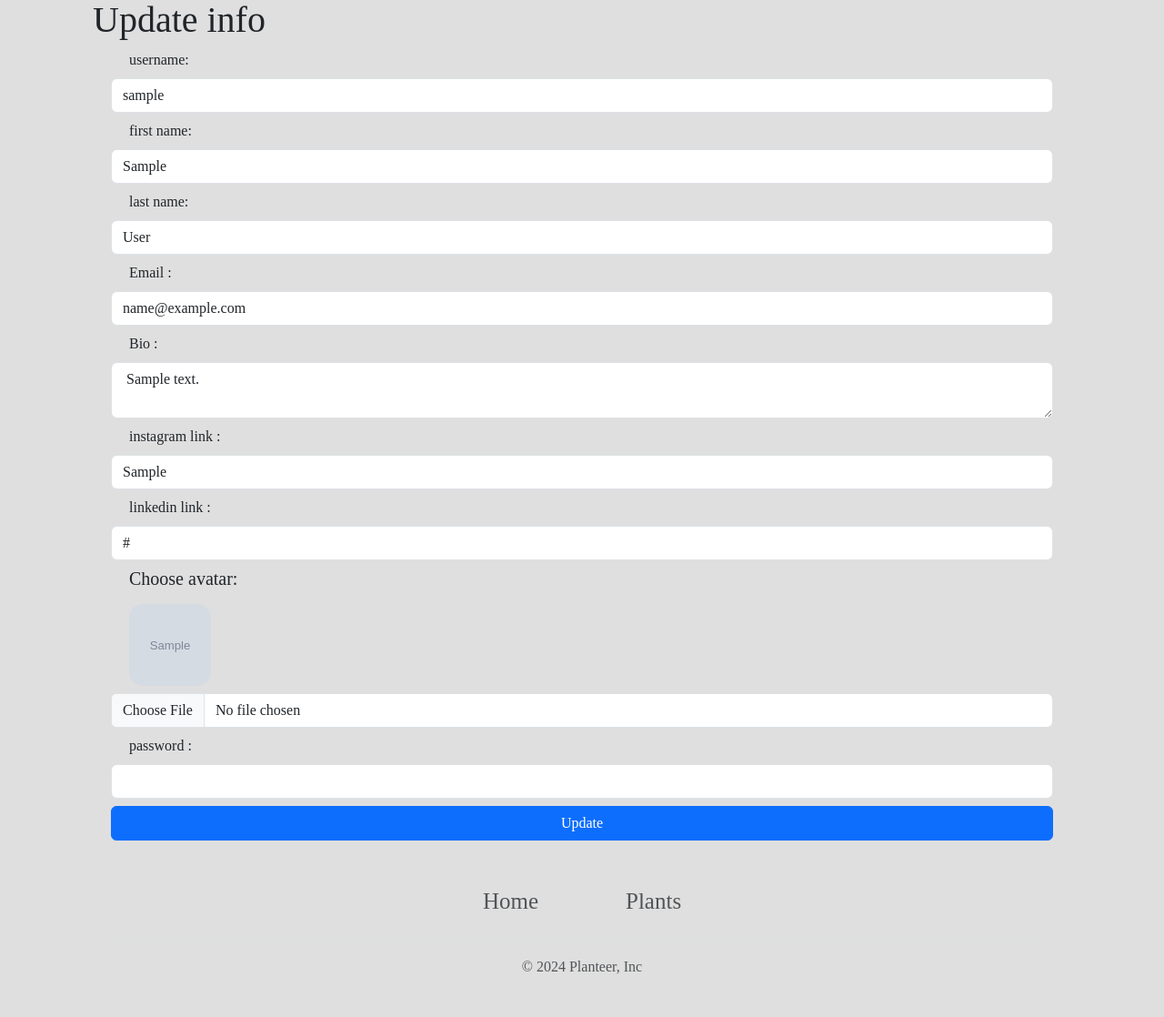
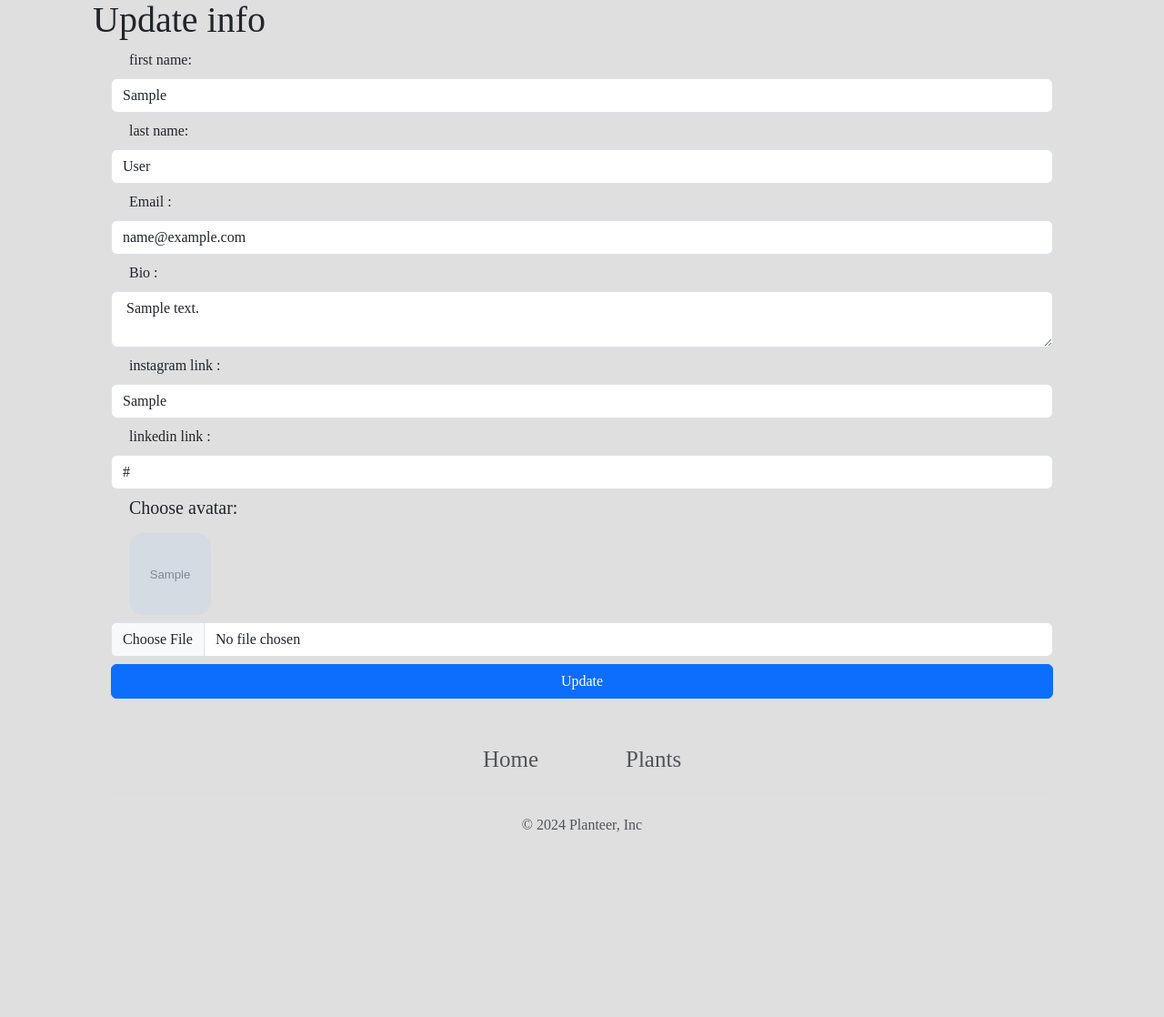
Before and after one commit to T-Python-Feb-24/LAB-ORM-2-PLANTEER, a Django app: page /accounts/update/profile/1/ in a window 1280 px wide. Shown: the part 98-1216 px from the top of the page at 91% size. After the commit the page ends 1013 px from the top, so only its background shows below. Run offline with Django 5.2, Linux system fonts and the light colour scheme; a user stored in the database is signed in; tables that the repository leaves empty hold one stand-in row (values such as "Sample post"); grey boxes marked "Sample" are stand-in pictures.

Commit message:
update profile

```diff
--- a/Planteer/accounts/templates/accounts/update_info.html
+++ b/Planteer/accounts/templates/accounts/update_info.html
@@ -6,10 +6,8 @@
         <h1>Update info</h1>
         <div class="col">
 
-            <form action="{% url 'accounts:update_info' acc.id %}" method="post" class="d-flex flex-column gap-2" enctype="multipart/form-data">
+            <form action="{% url 'accounts:update_info' request.user.id %}" method="post" class="d-flex flex-column gap-2" enctype="multipart/form-data">
                 {% csrf_token %}
-                 <label for="html">username:</label>
-                <input name="username" class="form-control" type="text" minlength="3" required value="{{ acc.username }}"  />
                  <label for="html">first name:</label>
                 <input name="first_name" class="form-control" type="text" minlength="3"  value="{{ acc.first_name }}"  />
                  <label for="html">last name:</label>
@@ -27,8 +25,6 @@
                  <h5>Choose avatar:</h5>
                 <img src="{{ info.avatar.url }}" class="thumb" />
                 <input name="avatar"  type="file"  accept="image/*" class="form-control"  />
-                <label for="html">password  :</label>
-                <input name="password" class="form-control" type="password" minlength="1"  />
                 <input type="submit" class="btn btn-primary" value="Update" />
 
             </form>
--- a/Planteer/accounts/templates/accounts/user_info.html
+++ b/Planteer/accounts/templates/accounts/user_info.html
@@ -15,7 +15,7 @@
         <div class="col">
          <div class="user-info d-flex flex-column gap-2">
          <div class="info">
-        <h4 class="info"> Username :{{user.username}}</h4>
+        <h4 class="info"> Username:{{user.username}}</h4>
         <p>Name :{{user.first_name}} {{user.last_name}}</p>
         <p>Email</p><a href="mailto:{{user.email}}">{{ user.email }}</a>
         <p class="mt-2">Bio : <br>{{ user.profile.about }}</p>
@@ -24,7 +24,9 @@
                     <a href="{{user.profile.instagram}}" target="_blank"><i class=" xx bi bi-instagram"></i></a>
                     <a href="{{user.profile.linkedin}}" target="_blank"><i class=" xx bi bi-linkedin"></i></a>
                 </div>
-                <a href="{% url 'accounts:update_info' user.id %}" class="btn btn-primary">update</a>
+                {% if request.user.id == user.id %}
+                    <a href="{% url 'accounts:update_info' user.id  %}" class="btn btn-primary">update</a>
+                {% endif %}
                 </div>
 
         </div>
--- a/Planteer/accounts/urls.py
+++ b/Planteer/accounts/urls.py
@@ -7,6 +7,6 @@ urlpatterns = [
     path("register/", views.register_user_view, name="register_user_view"),
     path("login/", views.login_user_view, name="login_user_view"),
     path("logout/", views.logout_user_view, name="logout_user_view"),
-    path("userinfo/<username>/", views.user_info, name="user_info_view"),
-    path("update/profile/<username>/", views.update_info, name="update_info"),
+    path("userinfo/<user_id>/", views.user_info, name="user_info_view"),
+    path("update/profile/<user_id>/", views.update_info, name="update_info"),
 ]
--- a/Planteer/accounts/views.py
+++ b/Planteer/accounts/views.py
@@ -69,9 +69,9 @@ def logout_user_view(request:HttpRequest ):
     return redirect('accounts:login_user_view')
 
 
-def user_info(request:HttpRequest , username):
+def user_info(request:HttpRequest , user_id):
     try:
-        user=User.objects.get(pk=username)
+        user=User.objects.get(id=user_id)
         #user_comment=user.objects.comment_set.all()
         #user_comment=Comment.objects.filter(user=user)
         #user_information=User.objects.all()
@@ -82,25 +82,25 @@ def user_info(request:HttpRequest , username):
 
 
 
-def update_info(request:HttpRequest , username):
+def update_info(request:HttpRequest , user_id):
+    if not request.user.is_authenticated:
+        return redirect('accounts:login_user_view')
 
-    acc=User.objects.get(pk=username)
+    acc=User.objects.get(id=user_id)
     info=Profile.objects.get(user=acc)
     if request.method == "POST":
         try:
             with transaction.atomic():
-                acc.username=request.POST["username"]
                 acc.first_name=request.POST["first_name"]
                 acc.last_name=request.POST["last_name"]
                 acc.email=request.POST["email"]
-                acc.password=request.POST["password"]
                 acc.save()
                 info.about=request.POST["about"]
                 info.instagram=request.POST["instagram"]
                 info.linkedin=request.POST["linkedin"]
                 info.avatar=request.FILES.get("avatar", info.avatar)
                 info.save()
-                return redirect("accounts:user_info_view", username=acc.id )
+                return redirect("accounts:user_info_view", user_id=acc.id )
         except Exception as e:
             print(e)
 
--- a/Planteer/main/static/style/base.css
+++ b/Planteer/main/static/style/base.css
@@ -111,7 +111,7 @@ width: 100%;
 
 .xx{
     color: #fdf0ea;
-    background-color: #fdf0ea;
+
 }
 
 
--- a/Planteer/main/templates/main/base.html
+++ b/Planteer/main/templates/main/base.html
@@ -44,7 +44,7 @@
             <li class="nav-item">
               {% if request.user.is_authenticated %}
               <div class="d-flex gap-1">
-                <a class="nav-link" href="{% url 'accounts:user_info_view' user.id %} ">welcome, {{request.user.username }}</a>
+                <a class="nav-link" href="{% url 'accounts:user_info_view' request.user.id  %} ">welcome, {{ request.user.username }}</a>
                 <a class="nav-link" href="{% url 'accounts:logout_user_view' %}">Logout</a>
               </div>
 
--- a/Planteer/main/templates/main/plants_detail.html
+++ b/Planteer/main/templates/main/plants_detail.html
@@ -63,7 +63,7 @@
      <div class="col d-flex flex-column gap-2">
       {% for comment in comments %}
         <div class=" comment d-flex flex-column gap-2 border border-1 p-3 rounded-3">
-        <a href="{% url 'accounts:user_info_view' comment.user.username %}" class="text-decoration-none"><h4>{{ comment.user.username }}</h4></a>
+        <a href="{% url 'accounts:user_info_view' comment.user.id %}" class="text-decoration-none"><h4>{{ comment.user.username }}</h4></a>
         <p>{{ comment.content }}</p>
         <p>{{ comment.created_at }}</p>
         </div>
```
